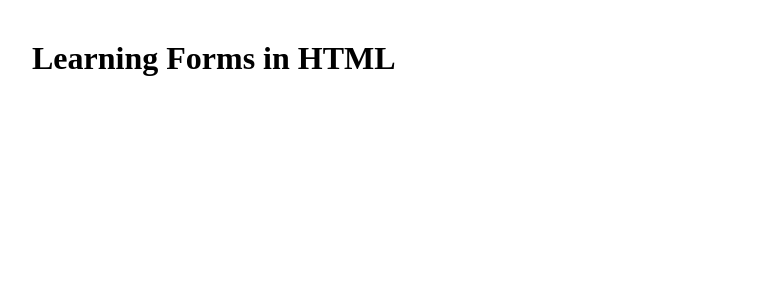
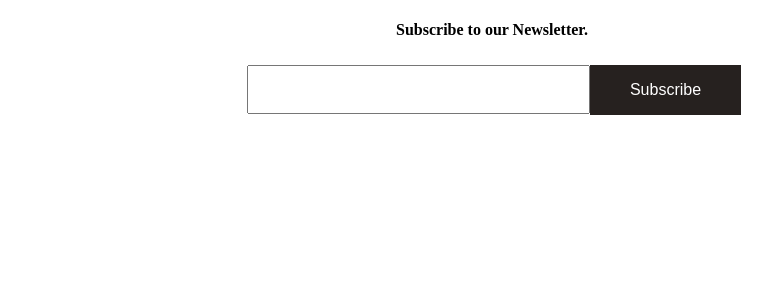
Before and after one commit to tanzeyl/Self-Study, a PHP site: page /test.html in a window 1280 px wide. Shown: the top 300 px of the page, without its empty margins (148-920 px from the left). Run offline with PHP 8.4, Linux system fonts and the light colour scheme.

Commit message:
Learned Forms.

```diff
--- a/HTML Practice/style.css
+++ b/HTML Practice/style.css
@@ -106,3 +106,18 @@ li a {
     padding: 5px 0px;
     border-bottom: 1px solid black;
 }
+
+input {
+    padding: 14px 70px;
+    font-size: 15px;
+    margin-bottom: 30px;
+}
+
+#subscribe {
+    border:  none;
+    background-color: #26211f;
+    color: white;
+    font-size: 16px;
+    margin: 4px -4px;
+    padding: 16px 40px;
+}
--- a/HTML Practice/test.html
+++ b/HTML Practice/test.html
@@ -4,6 +4,12 @@
         <link rel="stylesheet" type="text/css" href="style.css">
     </head>
     <body>
-        <h1 style="padding:20px; margin:20px">Learning Forms in HTML</h1>
+        <div>
+            <center>
+                <h4>Subscribe to our Newsletter.</h4>
+                <input type="text" >
+                <input type="submit" value="Subscribe" id="subscribe">
+            </center>
+        </div>
     </body>
 </html>
```
Also changed, not shown: HTML Practice/index.html (+8 -0 lines).
